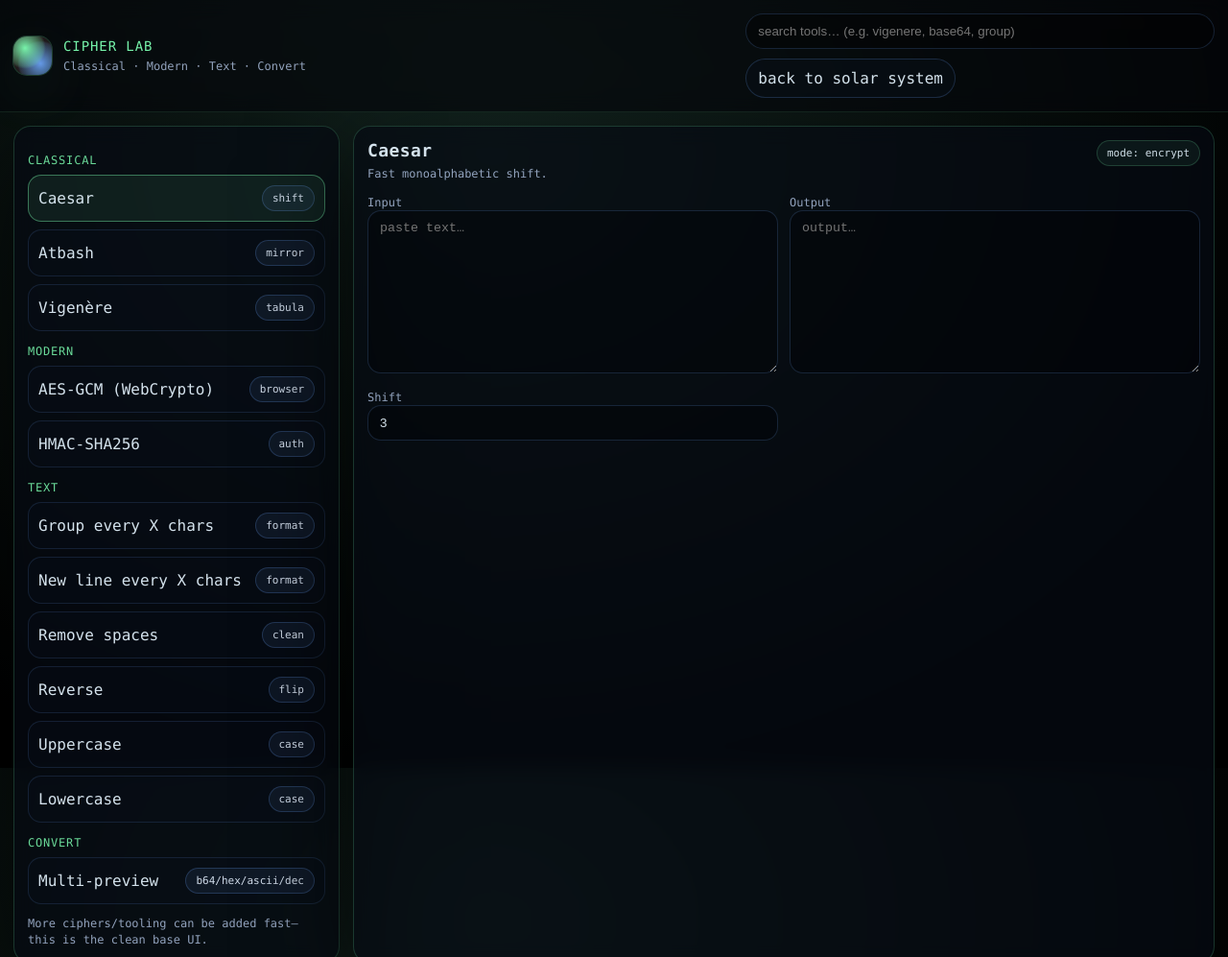
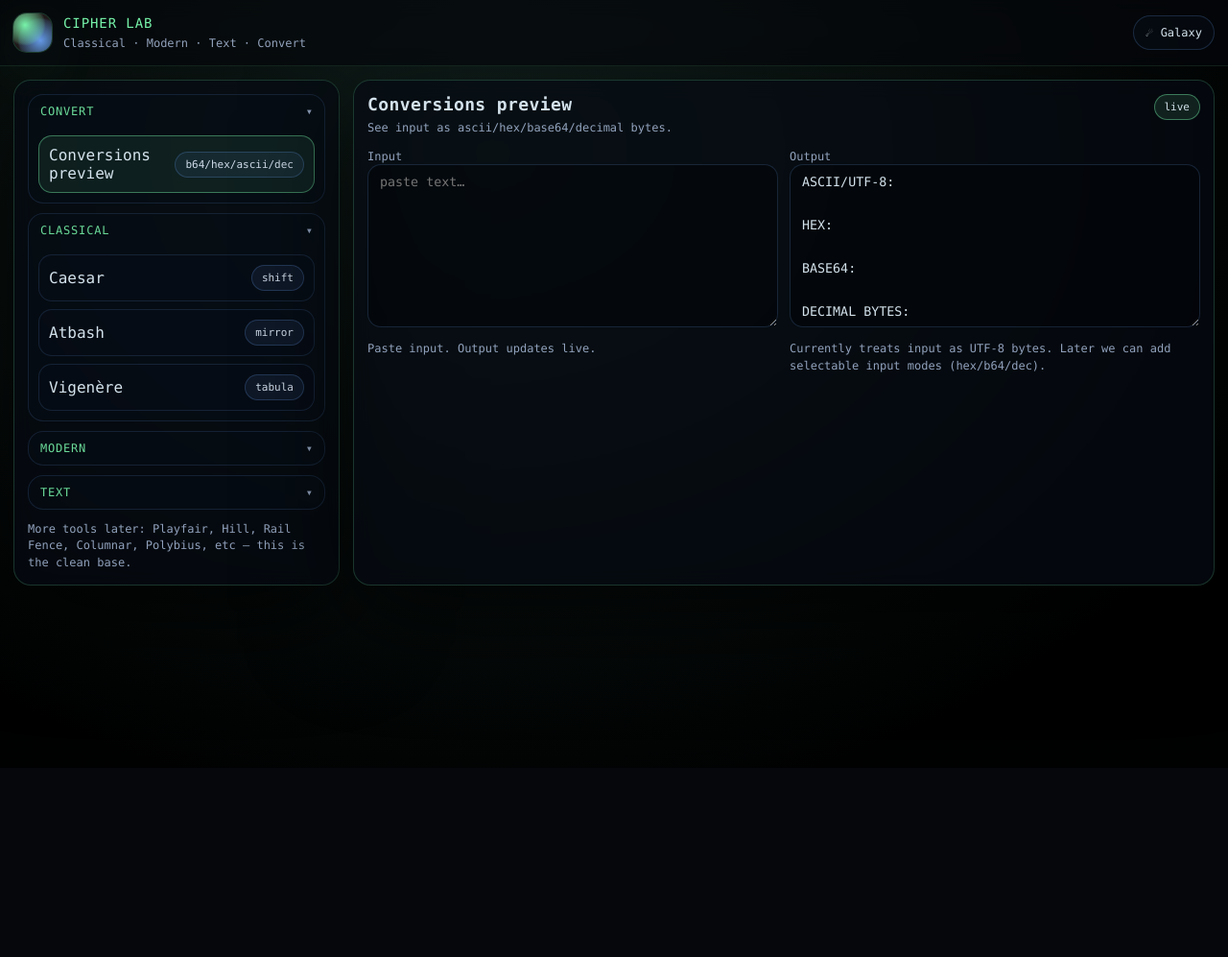
Before and after one commit to 6b706a/6b706a.github.io, a plain HTML site: page tools/cipherlab/index.html in a window 1280 px wide. Shown: the top 997 px of the page at 96% size. After the commit the page ends 800 px from the top, so only its background shows below. Drawn offline with Linux system fonts and the light colour scheme.

Commit message:
Update index.html

```diff
--- a/tools/cipherlab/index.html
+++ b/tools/cipherlab/index.html
@@ -16,8 +16,9 @@
       --a: rgba(124,255,178,.95);
       --b: rgba(110,168,255,.90);
       --shadow: 0 30px 110px rgba(0,0,0,.65);
+      --mono: ui-monospace, Menlo, Consolas, monospace;
     }
-    html,body{height:100%; margin:0; background:radial-gradient(900px 700px at 40% 20%, rgba(124,255,178,.12), rgba(0,0,0,.92)), var(--bg); color:var(--text); font-family: ui-monospace, Menlo, Consolas, monospace;}
+    html,body{height:100%; margin:0; background:radial-gradient(900px 700px at 40% 20%, rgba(124,255,178,.10), rgba(0,0,0,.92)), var(--bg); color:var(--text); font-family: var(--mono);}
     *{box-sizing:border-box;}
     a{color:inherit; text-decoration:none;}
 
@@ -54,19 +55,12 @@
       cursor:pointer;
       user-select:none;
       transition: transform .12s ease, border-color .12s ease, background .12s ease;
+      display:flex; align-items:center; gap:8px;
+      font-family: var(--mono);
+      font-size: 12px;
     }
     .btn:hover{ transform: translateY(-1px); border-color: rgba(124,255,178,.35); background: rgba(10,16,28,.62); }
     .btn.primary{ border-color: rgba(124,255,178,.26); background: rgba(124,255,178,.10); }
-
-    .search{
-      min-width: 260px;
-      border:1px solid rgba(110,168,255,.18);
-      background: rgba(0,0,0,.30);
-      color: var(--text);
-      padding:10px 12px;
-      border-radius: 999px;
-      outline:none;
-    }
 
     .wrap{max-width:1280px; margin:0 auto; padding:14px;}
     .grid{display:grid; grid-template-columns: 340px 1fr; gap:14px;}
@@ -81,13 +75,31 @@
       padding:14px;
     }
 
+    /* Collapsible groups */
+    .group{
+      border: 1px solid rgba(110,168,255,.14);
+      background: rgba(10,16,28,.28);
+      border-radius: 16px;
+      margin-bottom: 10px;
+      overflow: hidden;
+    }
+    .groupHead{
+      display:flex; justify-content:space-between; align-items:center; gap:10px;
+      padding: 10px 12px;
+      cursor:pointer;
+      user-select:none;
+    }
     .groupTitle{
       font-size:12px;
       color: rgba(124,255,178,.85);
       text-transform:uppercase;
       letter-spacing:.8px;
-      margin:14px 0 8px;
+      margin:0;
     }
+    .chev{ color: rgba(200,220,255,.70); font-size: 12px; }
+    .groupBody{ padding: 0 10px 10px; display: none; }
+    .group.open .groupBody{ display:block; }
+
     .item{
       display:flex; justify-content:space-between; gap:10px; align-items:center;
       padding:10px 10px;
@@ -95,7 +107,7 @@
       border-radius: 14px;
       background: rgba(10,16,28,.35);
       cursor:pointer; user-select:none;
-      margin-bottom: 8px;
+      margin-top: 8px;
       transition: border-color .12s ease, background .12s ease, transform .12s ease;
     }
     .item:hover{ transform: translateY(-1px); border-color: rgba(124,255,178,.26); background: rgba(10,16,28,.55); }
@@ -135,6 +147,7 @@
       border-radius: 14px;
       padding:10px 12px;
       outline:none;
+      font-family: var(--mono);
     }
     textarea{min-height: 170px; resize: vertical;}
     .two{display:grid; grid-template-columns: 1fr 1fr; gap:12px;}
@@ -154,8 +167,7 @@
       </div>
 
       <div class="actions">
-        <input class="search" id="search" placeholder="search tools… (e.g. vigenere, base64, group)" />
-        <a class="btn" href="/">back to solar system</a>
+        <a class="btn" href="/" title="Galaxy"><span>☄</span><span>Galaxy</span></a>
       </div>
     </div>
   </div>
@@ -225,76 +237,8 @@
     const enc=new TextEncoder();
     const dec=new TextDecoder();
     const toHex=(bytes)=>Array.from(bytes).map(b=>b.toString(16).padStart(2,"0")).join("");
-    const fromHex=(hex)=>{
-      const clean=(hex||"").replace(/[^0-9a-fA-F]/g,"");
-      if(clean.length%2) throw new Error("Hex length must be even.");
-      const out=new Uint8Array(clean.length/2);
-      for(let i=0;i<out.length;i++) out[i]=parseInt(clean.slice(i*2,i*2+2),16);
-      return out;
-    };
     const b64encode=(bytes)=>btoa(String.fromCharCode(...bytes));
     const b64decode=(b64)=>new Uint8Array(Array.from(atob(b64), c=>c.charCodeAt(0)));
-
-    const NAV = [
-      { group:"Classical", items:[
-        { id:"caesar", name:"Caesar", badge:"shift" },
-        { id:"atbash", name:"Atbash", badge:"mirror" },
-        { id:"vigenere", name:"Vigenère", badge:"tabula" },
-      ]},
-      { group:"Modern", items:[
-        { id:"aes", name:"AES-GCM (WebCrypto)", badge:"browser" },
-        { id:"hmac", name:"HMAC-SHA256", badge:"auth" },
-      ]},
-      { group:"Text", items:[
-        { id:"groupx", name:"Group every X chars", badge:"format" },
-        { id:"newlines", name:"New line every X chars", badge:"format" },
-        { id:"clean", name:"Remove spaces", badge:"clean" },
-        { id:"reverse", name:"Reverse", badge:"flip" },
-        { id:"upper", name:"Uppercase", badge:"case" },
-        { id:"lower", name:"Lowercase", badge:"case" },
-      ]},
-      { group:"Convert", items:[
-        { id:"preview", name:"Multi-preview", badge:"b64/hex/ascii/dec" },
-      ]},
-    ];
-
-    let state = { id:"caesar", decrypt:false };
-
-    const elNav=document.getElementById("nav");
-    const elMain=document.getElementById("main");
-    const elSearch=document.getElementById("search");
-
-    function renderNav(filter=""){
-      elNav.innerHTML="";
-      const q=filter.trim().toLowerCase();
-
-      NAV.forEach(g=>{
-        const groupItems=g.items.filter(it=>{
-          if(!q) return true;
-          return (it.name.toLowerCase().includes(q) || it.id.includes(q) || (it.badge||"").toLowerCase().includes(q));
-        });
-        if(!groupItems.length) return;
-
-        const gt=document.createElement("div");
-        gt.className="groupTitle";
-        gt.textContent=g.group;
-        elNav.appendChild(gt);
-
-        groupItems.forEach(it=>{
-          const row=document.createElement("div");
-          row.className="item" + (state.id===it.id ? " on":"");
-          row.innerHTML = `<div>${it.name}</div><div class="badge">${it.badge}</div>`;
-          row.onclick=()=>{ state.id=it.id; state.decrypt=false; render(); };
-          elNav.appendChild(row);
-        });
-      });
-
-      const note=document.createElement("div");
-      note.className="note";
-      note.style.marginTop="12px";
-      note.textContent="More ciphers/tooling can be added fast—this is the clean base UI.";
-      elNav.appendChild(note);
-    }
 
     async function aesGcmEncrypt(plaintext, pass){
       const salt = crypto.getRandomValues(new Uint8Array(16));
@@ -336,10 +280,78 @@
       return toHex(new Uint8Array(sig));
     }
 
+    // Convert is now TOP
+    const NAV = [
+      { group:"Convert", defaultOpen:true, items:[
+        { id:"preview", name:"Conversions preview", badge:"b64/hex/ascii/dec" },
+      ]},
+      { group:"Classical", defaultOpen:true, items:[
+        { id:"caesar", name:"Caesar", badge:"shift" },
+        { id:"atbash", name:"Atbash", badge:"mirror" },
+        { id:"vigenere", name:"Vigenère", badge:"tabula" },
+      ]},
+      { group:"Modern", defaultOpen:false, items:[
+        { id:"aes", name:"AES-GCM (WebCrypto)", badge:"browser" },
+        { id:"hmac", name:"HMAC-SHA256", badge:"auth" },
+      ]},
+      { group:"Text", defaultOpen:false, items:[
+        { id:"groupx", name:"Group every X chars", badge:"format" },
+        { id:"newlines", name:"New line every X chars", badge:"format" },
+        { id:"clean", name:"Remove spaces", badge:"clean" },
+        { id:"reverse", name:"Reverse", badge:"flip" },
+        { id:"upper", name:"Uppercase", badge:"case" },
+        { id:"lower", name:"Lowercase", badge:"case" },
+      ]},
+    ];
+
+    let state = { id:"preview", decrypt:false };
+    const elNav=document.getElementById("nav");
+    const elMain=document.getElementById("main");
+
+    function renderNav(){
+      elNav.innerHTML = "";
+
+      NAV.forEach(g=>{
+        const group = document.createElement("div");
+        group.className = "group" + (g.defaultOpen ? " open" : "");
+        group.dataset.group = g.group;
+
+        const head = document.createElement("div");
+        head.className = "groupHead";
+        head.innerHTML = `<p class="groupTitle">${g.group}</p><div class="chev">▾</div>`;
+        head.onclick = ()=>{
+          group.classList.toggle("open");
+          head.querySelector(".chev").textContent = group.classList.contains("open") ? "▾" : "▸";
+        };
+
+        const body = document.createElement("div");
+        body.className = "groupBody";
+
+        g.items.forEach(it=>{
+          const row=document.createElement("div");
+          row.className="item" + (state.id===it.id ? " on":"");
+          row.innerHTML = `<div>${it.name}</div><div class="badge">${it.badge}</div>`;
+          row.onclick=()=>{ state.id=it.id; state.decrypt=false; render(); };
+          body.appendChild(row);
+        });
+
+        group.appendChild(head);
+        group.appendChild(body);
+        elNav.appendChild(group);
+      });
+
+      const hint=document.createElement("div");
+      hint.className="note";
+      hint.style.marginTop="12px";
+      hint.textContent="More tools later: Playfair, Hill, Rail Fence, Columnar, Polybius, etc — this is the clean base.";
+      elNav.appendChild(hint);
+    }
+
     function renderMain(){
       elMain.innerHTML="";
 
       const titleMap = {
+        preview: ["Conversions preview", "See input as ascii/hex/base64/decimal bytes."],
         caesar: ["Caesar", "Fast monoalphabetic shift."],
         atbash: ["Atbash", "Alphabet mirror."],
         vigenere: ["Vigenère", "Classic tabula recta polyalphabetic."],
@@ -351,7 +363,6 @@
         reverse: ["Reverse", "Text tool."],
         upper: ["Uppercase", "Text tool."],
         lower: ["Lowercase", "Text tool."],
-        preview: ["Conversions preview", "See your bytes as ascii/hex/base64/dec."],
       };
 
       const [t, hint] = titleMap[state.id] || ["Tool", "—"];
@@ -409,6 +420,29 @@
       async function update(){
         try{
           const input = $in.value;
+
+          if(state.id === "preview"){
+            const bytes = enc.encode(input);
+            const asAscii = (()=>{ try { return dec.decode(bytes); } catch { return "[invalid utf-8]"; }})();
+            const asHex = toHex(bytes);
+            const asB64 = b64encode(bytes);
+            const asDec = Array.from(bytes).join(" ");
+            $out.value =
+`ASCII/UTF-8:
+${asAscii}
+
+HEX:
+${asHex}
+
+BASE64:
+${asB64}
+
+DECIMAL BYTES:
+${asDec}`;
+            $note.textContent = "Currently treats input as UTF-8 bytes. Later we can add selectable input modes (hex/b64/dec).";
+            return;
+          }
+
           if(state.id === "caesar"){
             const shift = Number(document.getElementById("shift")?.value ?? 3);
             $out.value = caesar(input, state.decrypt ? -shift : shift);
@@ -470,17 +504,6 @@
             $note.textContent = "";
             return;
           }
-          if(state.id === "preview"){
-            // Interpret input as "text bytes" and show multi preview
-            const bytes = enc.encode(input);
-            const asAscii = (()=>{ try { return dec.decode(bytes); } catch { return "[invalid utf-8]"; }})();
-            const asHex = toHex(bytes);
-            const asB64 = b64encode(bytes);
-            const asDec = Array.from(bytes).join(" ");
-            $out.value = `ASCII/UTF-8:\n${asAscii}\n\nHEX:\n${asHex}\n\nBASE64:\n${asB64}\n\nDECIMAL BYTES:\n${asDec}`;
-            $note.textContent = "This view treats input as UTF-8 bytes. Later we can add selectable input modes (hex/b64/dec).";
-            return;
-          }
 
           $out.value = input;
           $note.textContent = "";
@@ -489,31 +512,12 @@
         }
       }
 
-      // per-tool controls
-      if(state.id === "caesar") setControls(`
-        <label>Shift</label>
-        <input id="shift" type="number" value="3" />
-      `);
-      else if(state.id === "vigenere") setControls(`
-        <label>Key</label>
-        <input id="key" value="Zombies" />
-      `);
-      else if(state.id === "aes") setControls(`
-        <label>Password</label>
-        <input id="pass" value="Zombies" />
-      `);
-      else if(state.id === "hmac") setControls(`
-        <label>Key</label>
-        <input id="hkey" value="Zombies" />
-      `);
-      else if(state.id === "groupx") setControls(`
-        <label>X</label>
-        <input id="x" type="number" value="5" />
-      `);
-      else if(state.id === "newlines") setControls(`
-        <label>X</label>
-        <input id="x" type="number" value="50" />
-      `);
+      if(state.id === "caesar") setControls(`<label>Shift</label><input id="shift" type="number" value="3" />`);
+      else if(state.id === "vigenere") setControls(`<label>Key</label><input id="key" value="Zombies" />`);
+      else if(state.id === "aes") setControls(`<label>Password</label><input id="pass" value="Zombies" />`);
+      else if(state.id === "hmac") setControls(`<label>Key</label><input id="hkey" value="Zombies" />`);
+      else if(state.id === "groupx") setControls(`<label>X</label><input id="x" type="number" value="5" />`);
+      else if(state.id === "newlines") setControls(`<label>X</label><input id="x" type="number" value="50" />`);
       else $controls.innerHTML = `<div class="note">Paste input. Output updates live.</div>`;
 
       $in.addEventListener("input", update);
@@ -521,11 +525,10 @@
     }
 
     function render(){
-      renderNav(elSearch.value);
+      renderNav();
       renderMain();
     }
 
-    elSearch.addEventListener("input", render);
     render();
   </script>
 </body>
```
